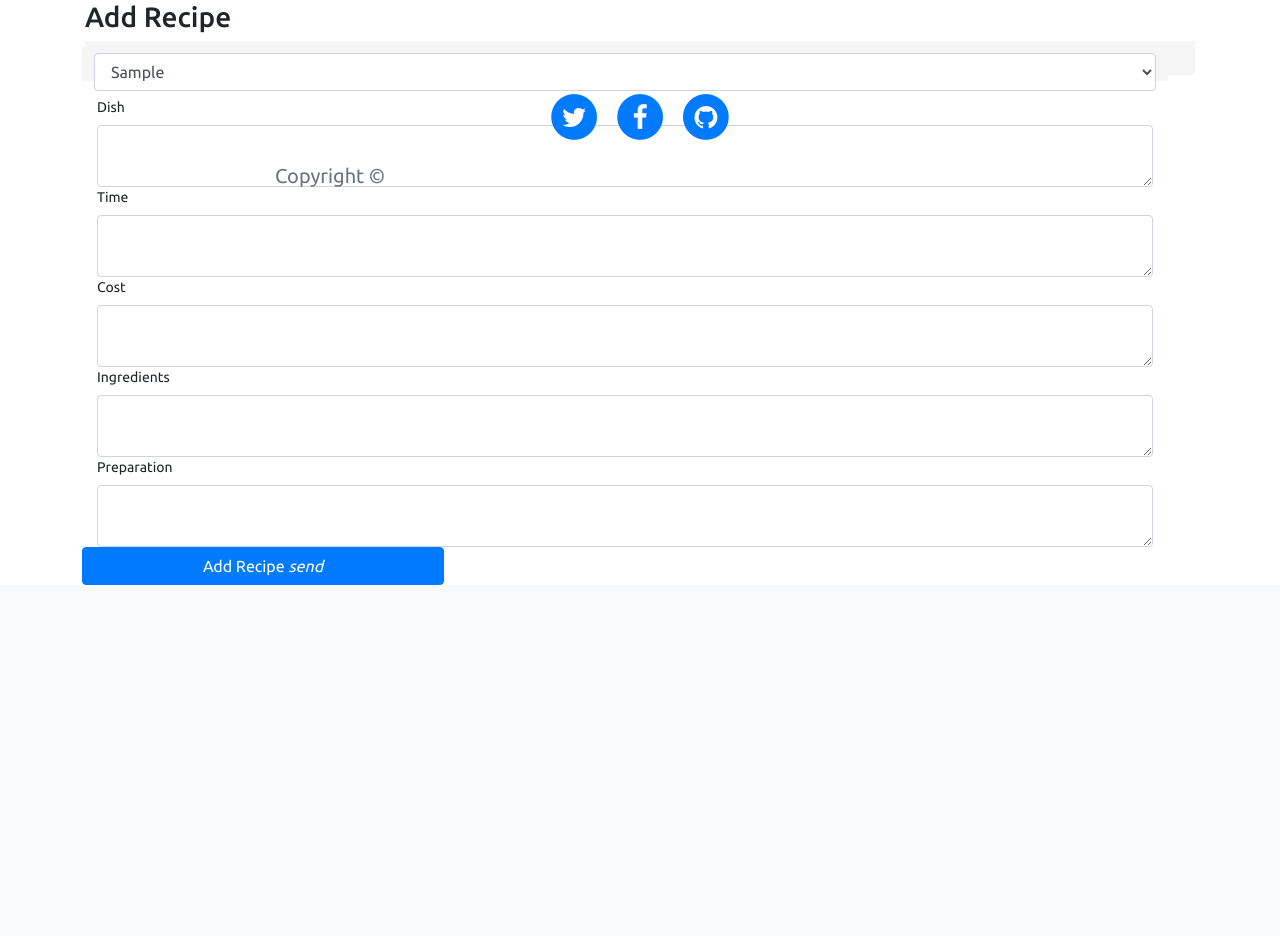
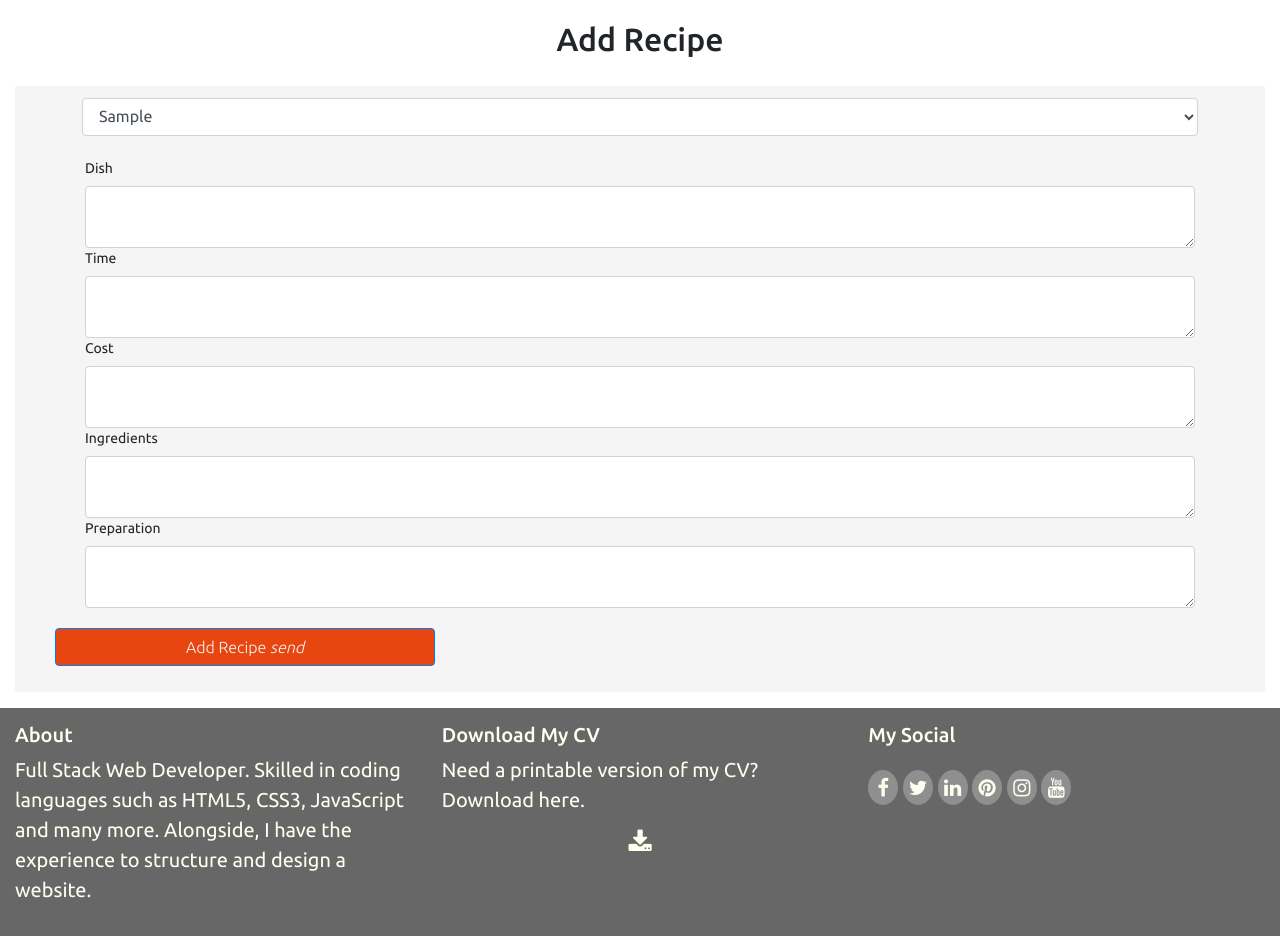
Before and after one commit to williamhbcodeinstitute/online-cook-book-app, a Flask app: page /menus/add_recipe in a window 1280 px wide. Shown: the part 372-1308 px from the top of the page. Before the commit the page ends 957 px from the top, so only its background shows below. Run offline with Flask 2, Linux system fonts and the light colour scheme; a database or web service that is not in the repository returns one stand-in record (values such as "Sample title"); some libraries are stand-ins or nearby versions.

Commit message:
Modified css for footer and to fix addrecipe.html, also added for loop to display ingredients and preparation in bullet points.

```diff
--- a/app.py
+++ b/app.py
@@ -28,8 +28,8 @@ def get_menu_details(menu_type):
     elif menu_type == 'dinner':
         title = 'Dinner Menu'
     elif menu_type == 'dessert':
-        title = 'Dinner Menu'
-    return render_template('menu_details.html', recipes=mongo.db.recipes.find({"menu_type": menu_type}), title=title)
+        title = 'Dessert Menu'
+    return render_template('menu_details.html', recipes=mongo.db.recipes.find({ "menu_type": menu_type}), title=title)
 
 
 @app.route('/menus/add_recipe')
--- a/static/css/style.css
+++ b/static/css/style.css
@@ -4,7 +4,7 @@
 .form-group {
     display: block;
     width: 100%;
-    height: 34px;
+    /* height: 34px; */
     padding: 6px 12px;
     font-size: 14px;
     line-height: 1.42857143;
@@ -16,7 +16,7 @@
 body {
   font-size: 20px;
   color: #212529;
-  font-family: 'Ubuntu', 'Times New Roman', serif;
+  font-family: 'Ubuntu', serif;
 }
 
 h1 {
@@ -27,6 +27,13 @@ h1 {
 h2 {
     font-size: 2rem;
     padding: 20px 10px;
+    text-align: center;
+}
+
+h3  {
+    font-size: 2rem;
+    padding: 20px 10px;
+    text-align: center;
 }
 
 
@@ -40,24 +47,82 @@ h2 {
   padding: 100px 100px;
   display: flex;
   color: #f5f5f5;
+  text-align: center;
   z-index:-1;
   align-items: center;
 }
 
 
-.btn-add-edit {
-
-    height:24px;
-    width:60px;
-    line-height: 24px;
-    margin: 5px 5px;
-    padding: 10px 10px
+button[type="submit"]{
+    margin-top:20px;
+    margin-bottom: 20px;
+    background-color: #e84610;
+    color: #f5f5f5;
+    font-weight: 200;
 
 }
 
 .navbar {
 
     padding: 10px 15px;
+    background-color: rgba(169, 169, 169, 0.39);
     line-height: 30px;
     max-width: 100%;
 }
+
+.text {
+    padding: 10px 15px;
+    margin: 10px 10px;
+}
+
+footer {
+    background-color: #676767;
+    color: #fffff0;
+    min-height: 120px;
+    padding-bottom: 15px;
+    padding-top: 15px;
+}
+
+a .fa-download {
+    display: block;
+    text-align: center;
+    font-size: 25px;
+    padding-top: 15px;
+    color: #fffff0;
+}
+
+a .fa-download:hover {
+    color: #e67e22;
+    transition: all 0.35s ease-in-out;
+    -moz-transition: all 0.35s ease-in-out;
+    -webkit-transition: all 0.35s ease-in-out;
+    -o-transition: all 0.35s ease-in-out;
+}
+
+.social-links {
+    padding-bottom: 15px;
+    padding-top: 15px;
+}
+
+.social-links li {
+    display: inline;
+}
+
+.social-links li a i {
+    height: 35px;
+    width: 30px;
+    border-radius: 50%;
+    padding-top: 8px;
+    font-size: 20px;
+    color: #fffff0;
+    text-align: center;
+    background: #8f8f8f;
+    transition: all 0.35s ease-in-out;
+    -moz-transition: all 0.35s ease-in-out;
+    -webkit-transition: all 0.35s ease-in-out;
+    -o-transition: all 0.35s ease-in-out;
+}
+
+.social-links li a i:hover {
+    background:  #e67e22;
+}
--- a/templates/addrecipe.html
+++ b/templates/addrecipe.html
@@ -1,40 +1,42 @@
 {% extends 'base.html' %} {% block content %}
 
 <h3> Add Recipe </h3>
-<form class="form-group" action ="{{ url_for('insert_recipe') }}" method="POST" name="recipes">
+<form class="form-group" action="{{ url_for('insert_recipe') }}" method="POST" name="recipes">
 	<div class="container">
 		<div class="row">
-  <div class="row form-group container-fluid col-md-12">
+			<div class="form-group container-fluid col-md-12">
 
 				<select class="form-control" id="menu_type" name="menu_type">
                    {% for menu in menus %}
                         <option >{{ menu.menu_type }}</option>
                     {% endfor %}
                 </select>
+
 			</div>
-  <div class="row col-md-12">
+			<div class=" col-md-12">
 				<label for="exampleFormControlTextarea1">Dish</label>
-    <textarea class="form-control" id="dish" name="dish" type="text"></textarea>
+				<textarea class="form-control" id="dish" name="dish" type="text" value=""></textarea>
 			</div>
-  <div class="row col-md-12">
+			<div class=" col-md-12">
 				<label for="exampleFormControlTextarea1">Time</label>
-    <textarea class="form-control" id="time" name="time" type="text"></textarea>
+				<textarea class="form-control" id="time" name="time" type="text" value=""></textarea>
 			</div>
-  <div class="row col-md-12">
+			<div class="col-md-12">
 				<label for="exampleFormControlTextarea1">Cost</label>
-    <textarea class="form-control" id="cost" name="cost" type="text"></textarea>
+				<textarea class="form-control" id="cost" name="cost" type="text" value=""></textarea>
 			</div>
-  <div class="row col-md-12">
+			<div class="col-md-12">
 				<label for="exampleFormControlTextarea1">Ingredients</label>
-    <textarea class="form-control" id="ingredients" name="ingredients" type="text"></textarea>
+				<textarea class="form-control" id="ingredients" name="ingredients" type="text" value=""></textarea>
 			</div>
-   <div class="row col-md-12">
+			<div class="col-md-12">
 				<label for="exampleFormControlTextarea1">Preparation</label>
-    <textarea class="form-control" id="preparation" name="preparation" type="text"></textarea>
+				<textarea class="form-control" id="preparation" name="preparation" type="text" value=""></textarea>
 			</div>
 			<button class="row btn btn-primary col-md-4" type="submit">Add Recipe
                 <i class="">send</i>
             </button>
+
 		</div>
 	</div>
 </form>
--- a/templates/base.html
+++ b/templates/base.html
@@ -40,6 +40,7 @@
     </ul>
     </div>
   </nav>
+</header>
 
 
   <!-- Page Header -->
@@ -47,54 +48,51 @@
    <div class="header-img header">
         <div class="row col-md-12">
             <div class="row col-xs-12 col-md-12  text-center">
-                <h1 class="heading-1 text-center"> H's Savings Cook Book </h1>
+                <h1 class="heading-1"> H's Savings Cook Book </h1>
             </div>
         </div>
 
     </div>
 
   <!-- Main Content -->
-   <div class="container">
+   <div class="container-fluid">
         {% block content %} {% endblock %}
     </div>
 
 
   <!-- Footer -->
-  <footer>
-     <div class="container">
-            <div class="row">
-                <div class="col-lg-8 col-md-10 mx-auto">
-                    <ul class="list-inline text-center">
-                        <li class="list-inline-item">
-                            <a href="#">
-                                <span class="fa-stack fa-lg">
-                    <i class="fa fa-circle fa-stack-2x"></i>
-                    <i class="fa fa-twitter fa-stack-1x fa-inverse"></i>
-                  </span>
-                            </a>
-                        </li>
-                        <li class="list-inline-item">
-                            <a href="#">
-                                <span class="fa-stack fa-lg">
-                    <i class="fa fa-circle fa-stack-2x"></i>
-                    <i class="fa fa-facebook fa-stack-1x fa-inverse"></i>
-                  </span>
-                            </a>
-                        </li>
-                        <li class="list-inline-item">
-                            <a href="#">
-                                <span class="fa-stack fa-lg">
-                    <i class="fa fa-circle fa-stack-2x"></i>
-                    <i class="fa fa-github fa-stack-1x fa-inverse"></i>
-                  </span>
-                            </a>
-                        </li>
-                    </ul>
-                    <p class="copyright text-muted">Copyright &copy; </p>
+  <footer class="container-fluid">
+        <div>
+            <div id="footer-details" class="row">
+                <div class="col-sm-4">
+                <h5 class="uppercase general-sub">About</h5>
+                <p class="inline-block">
+                    Full Stack Web Developer. Skilled in coding languages such as HTML5, CSS3,
+                    JavaScript and many more. Alongside, I have the experience to structure and
+                    design a website.
+                </p>
+                </div>
+                <div class="col-sm-4">
+                <h5 class="uppercase general-sub">Download My CV</h5>
+                <p class="inline-block">
+                    Need a printable version of my CV? Download here.
+                    <a href="#" class="cv.pdf"><i class="fa fa-download" aria-hidden="true"></i></a>
+                </p>
+                </div>
+                <div class="col-sm-4">
+                <h5 class="uppercase general-sub">My Social</h5>
+                <ul class="list-inline social-links">
+                    <li><a target="_blank" href="#"><i class=" fa fa-facebook"></i></a></li>
+                    <li><a target="_blank" href="#"><i class=" fa fa-twitter"></i></a></li>
+                    <li><a target="_blank" href="#"><i class=" fa fa-linkedin"></i></a></li>
+                    <li><a target="_blank" href="#"><i class=" fa fa-pinterest"></i></a></li>
+                    <li><a target="_blank" href="#"><i class=" fa fa-instagram"></i></a></li>
+                    <li><a target="_blank" href="#"><i class=" fa fa-youtube"></i></a></li>
+                </ul>
                 </div>
             </div>
         </div>
-  </footer>
+    </footer>
 
 <script src="https://code.jquery.com/jquery-3.2.1.slim.min.js" integrity="sha384-KJ3o2DKtIkvYIK3UENzmM7KCkRr/rE9/Qpg6aAZGJwFDMVNA/GpGFF93hXpG5KkN" crossorigin="anonymous"></script>
 <script src="https://cdnjs.cloudflare.com/ajax/libs/popper.js/1.12.9/umd/popper.min.js" integrity="sha384-ApNbgh9B+Y1QKtv3Rn7W3mgPxhU9K/ScQsAP7hUibX39j7fakFPskvXusvfa0b4Q" crossorigin="anonymous"></script>
--- a/templates/editrecipe.html
+++ b/templates/editrecipe.html
@@ -8,11 +8,9 @@
 			<div class="form-group container-fluid col-md-12">
 
 				<select class="form-control" id="menu_type" name="menu_type">
-
                     {% for recipe in recipes %}
                         <option>{{ recipe.menu_type }}</option>
                     {% endfor %}
-
                 </select>
 
 			</div>
@@ -45,5 +43,4 @@
 </form>
 
 
-
 {% endblock %}
```
Also changed, not shown: templates/index.html (+5 -7 lines), templates/menu_details.html (+25 -13 lines). Lines whose indentation alone changed are shown as unchanged.
